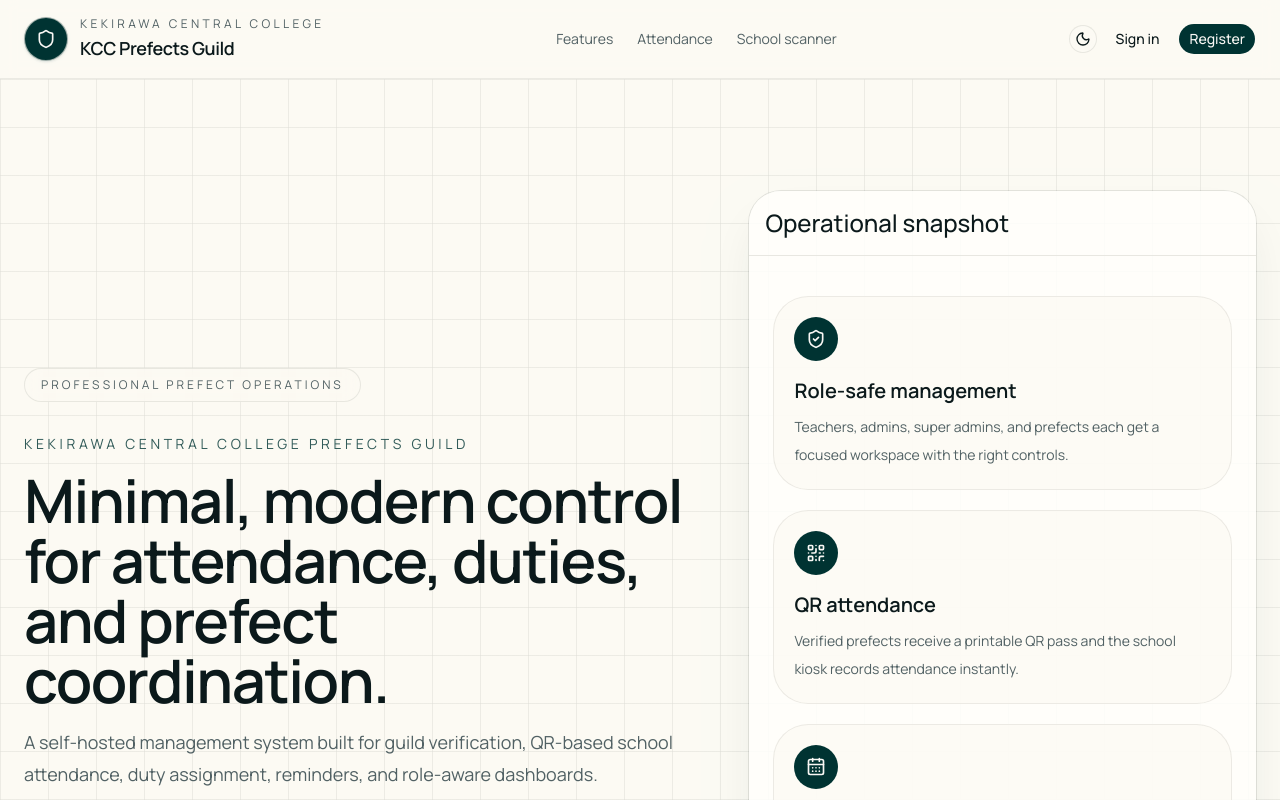
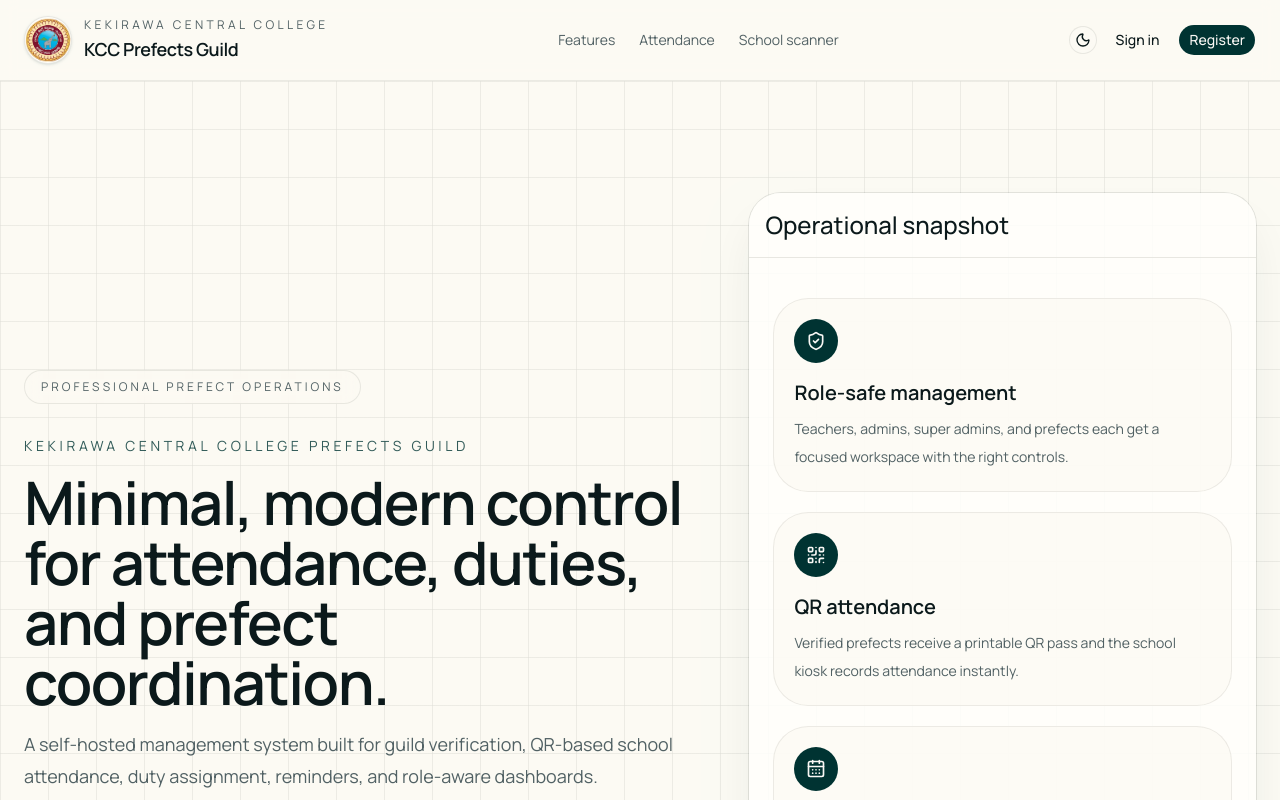
Before and after one commit to MenukaRisith/prefectsguild, a Next.js app: page / in a window 1280 px wide. Shown: the top 800 px of the page. Built offline with nearby package versions, Linux system fonts and the light colour scheme; no server answers.

Commit message:
Use uploaded guild logo in brand mark

```diff
--- a/src/components/brand-mark.tsx
+++ b/src/components/brand-mark.tsx
@@ -1,5 +1,5 @@
+import Image from "next/image";
 import Link from "next/link";
-import { Shield } from "lucide-react";
 import { cn } from "@/lib/utils";
 import { siteConfig } from "@/lib/constants";
 
@@ -12,8 +12,15 @@ export function BrandMark({
 }) {
   return (
     <Link href="/" className={cn("flex items-center gap-3", className)}>
-      <div className="flex size-11 items-center justify-center rounded-2xl border border-border/70 bg-primary text-primary-foreground shadow-sm shadow-primary/10">
-        <Shield className="size-5" />
+      <div className="flex size-12 items-center justify-center overflow-hidden rounded-2xl border border-border/70 bg-card shadow-sm shadow-primary/10">
+        <Image
+          src="/logo.png"
+          alt="Kekirawa Central College Prefects Guild logo"
+          width={48}
+          height={48}
+          className="size-full object-contain"
+          priority
+        />
       </div>
       <div className={cn("space-y-0.5", compact && "hidden sm:block")}>
         <p className="text-xs uppercase tracking-[0.28em] text-muted-foreground">
```
Also changed, not shown: public/logo.png (added).
